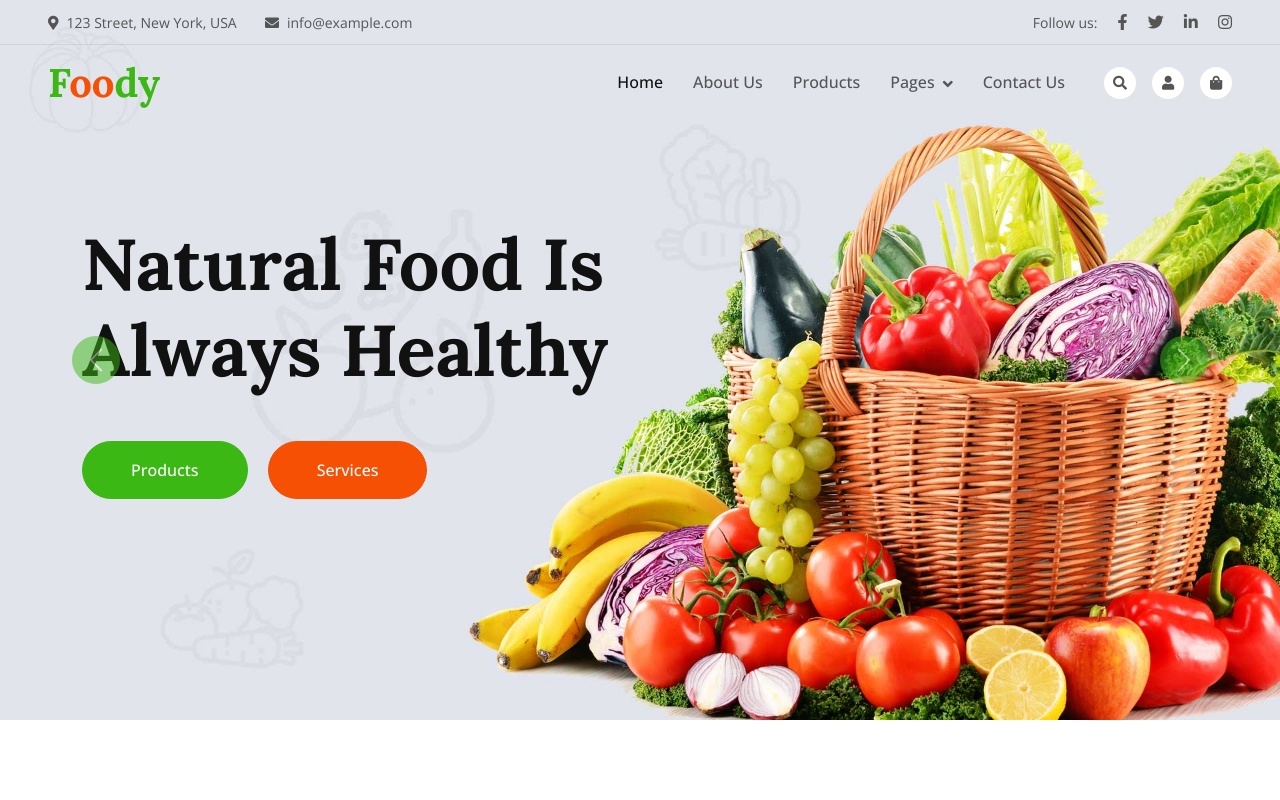
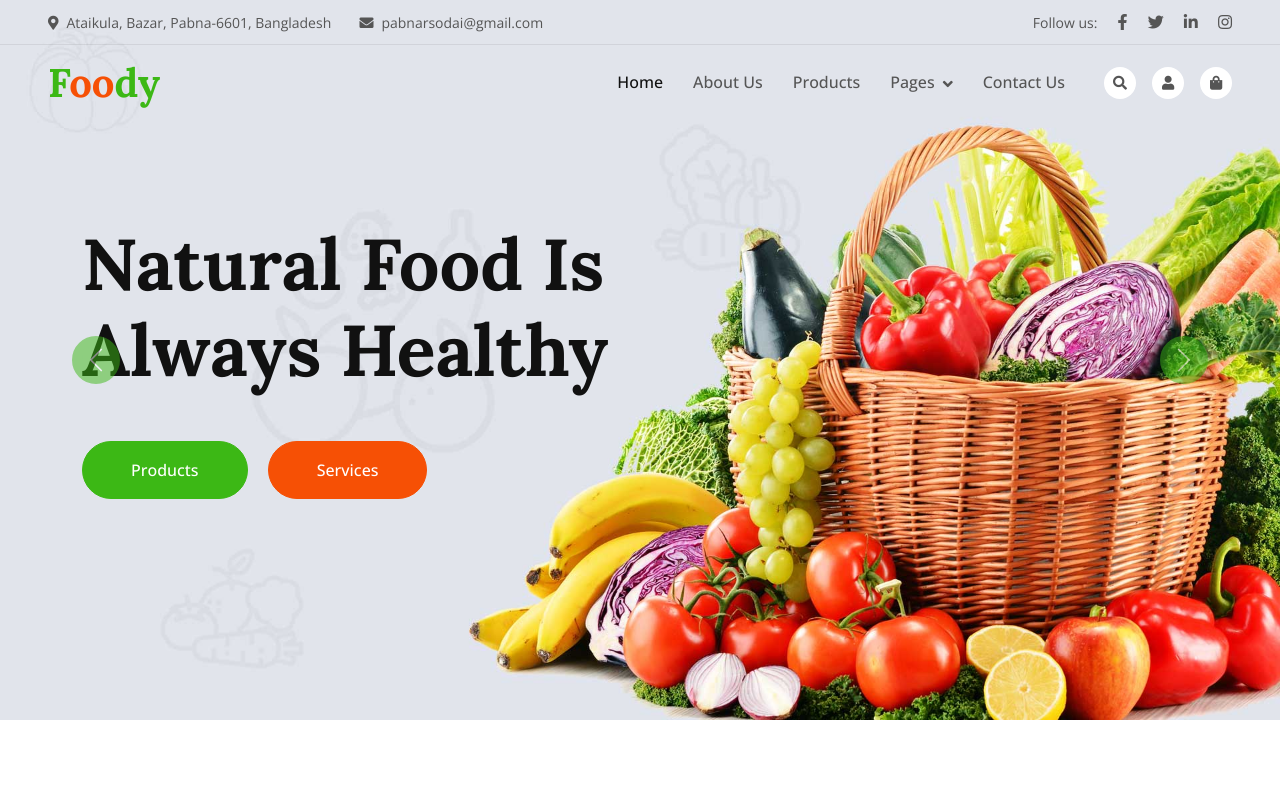
Before and after one commit to arifislamgd/pabnarsodai, a plain HTML site: page index.html in a window 1280 px wide. Shown: the top 800 px of the page. Drawn offline with nearby package versions, Linux system fonts and the light colour scheme.

Commit message:
Update index.html

```diff
--- a/index.html
+++ b/index.html
@@ -43,8 +43,8 @@
     <div class="container-fluid fixed-top px-0 wow fadeIn" data-wow-delay="0.1s">
         <div class="top-bar row gx-0 align-items-center d-none d-lg-flex">
             <div class="col-lg-6 px-5 text-start">
-                <small><i class="fa fa-map-marker-alt me-2"></i>123 Street, New York, USA</small>
-                <small class="ms-4"><i class="fa fa-envelope me-2"></i>info@example.com</small>
+                <small><i class="fa fa-map-marker-alt me-2"></i>Ataikula, Bazar, Pabna-6601, Bangladesh</small>
+                <small class="ms-4"><i class="fa fa-envelope me-2"></i>pabnarsodai@gmail.com</small>
             </div>
             <div class="col-lg-6 px-5 text-end">
                 <small>Follow us:</small>
```
